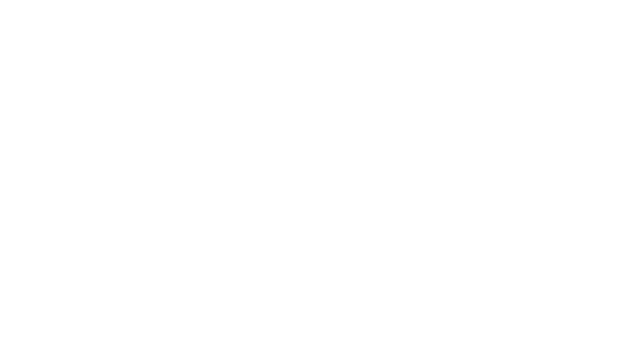
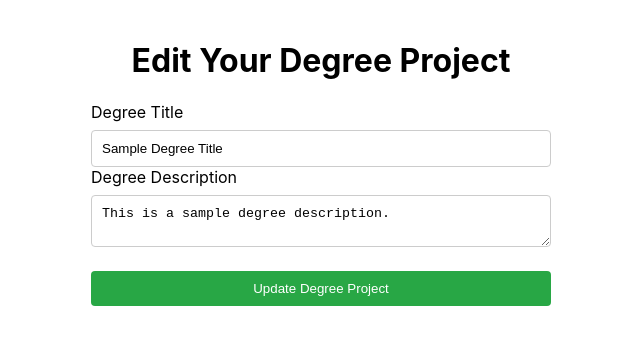
Before and after one commit to KirilChingarov/AcademiX-FrontEnd, a React (Create React App) app: page /edit-degree-project in a window 1280 px wide. Before the commit this address had no page. Shown: the top 344 px of the page, without its empty margins (319-959 px from the left). Built offline with nearby package versions, Linux system fonts and the light colour scheme.

Commit message:
Added page for editing the dedgree project

```diff
--- a/src/App.js
+++ b/src/App.js
@@ -1,6 +1,7 @@
 import { BrowserRouter, Routes, Route } from 'react-router-dom'
 import LoginPage from './pages/Login/LoginPage'
 import CreateDegreeProjectPage from './pages/CreateDegreeProject/CreateDegreeProjectPage'
+import EditDegreeProjectPage from './pages/EditDegreeProject/EditDegreeProjectPage'
 
 function App() {
   return (
@@ -12,6 +13,10 @@ function App() {
             path='/create-degree-project'
             element={<CreateDegreeProjectPage />}
           />
+          <Route
+            path='/edit-degree-project'
+            element={<EditDegreeProjectPage />}
+          />
         </Routes>
       </BrowserRouter>
     </div>
--- /dev/null
+++ b/src/pages/EditDegreeProject/EditDegreeProjectPage.css
@@ -0,0 +1,41 @@
+.degreeProjectEditForm {
+    margin: 0 auto;
+    max-width: 500px;
+    padding: 20px;
+  }
+
+  .degreeProjectEditForm h1 {
+    text-align: center;
+  }
+
+  .degreeProjectEditForm form {
+    display: flex;
+    flex-direction: column;
+  }
+
+  .degreeProjectEditForm label {
+    margin-bottom: 8px;
+  }
+
+  .degreeProjectEditForm input,
+  .degreeProjectEditForm textarea {
+    width: 100%;
+    padding: 10px;
+    margin-top: 8px;
+    border: 1px solid #ccc;
+    border-radius: 4px;
+  }
+
+  .degreeProjectEditForm .updateButton {
+    padding: 10px 20px;
+    cursor: pointer;
+    margin-top: 20px;
+    border: none;
+    border-radius: 4px;
+    background-color: #28a745; /* Different color for update button */
+    color: white;
+  }
+
+  .degreeProjectEditForm .updateButton:hover {
+    background-color: #218838;
+  }
--- /dev/null
+++ b/src/pages/EditDegreeProject/EditDegreeProjectPage.js
@@ -0,0 +1,61 @@
+import { useState, useEffect } from 'react'
+import './EditDegreeProjectPage.css'
+
+const EditDegreeProjectPage = ({ existingData }) => {
+  const [degreeTitle, setDegreeTitle] = useState('')
+  const [degreeDescription, setDegreeDescription] = useState('')
+
+  const fetchData = async () => {
+    const mockData = {
+      degreeTitle: 'Sample Degree Title',
+      degreeDescription: 'This is a sample degree description.',
+    }
+
+    return mockData
+  }
+
+  useEffect(() => {
+    fetchData().then((data) => {
+      setDegreeTitle(data.degreeTitle)
+      setDegreeDescription(data.degreeDescription)
+    })
+  }, [])
+
+  const handleSubmit = (event) => {
+    event.preventDefault()
+    console.log('Updated Degree Title:', degreeTitle)
+    console.log('Updated Degree Description:', degreeDescription)
+  }
+
+  return (
+    <div className='degreeProjectEditForm'>
+      <h1>Edit Your Degree Project</h1>
+      <form onSubmit={handleSubmit}>
+        <div className='formGroup'>
+          <label htmlFor='degreeTitle'>Degree Title</label>
+          <input
+            type='text'
+            id='degreeTitle'
+            className='formInput'
+            value={degreeTitle}
+            onChange={(e) => setDegreeTitle(e.target.value)}
+          />
+        </div>
+        <div className='formGroup'>
+          <label htmlFor='degreeDescription'>Degree Description</label>
+          <textarea
+            id='degreeDescription'
+            className='formInput'
+            value={degreeDescription}
+            onChange={(e) => setDegreeDescription(e.target.value)}
+          />
+        </div>
+        <button type='submit' className='updateButton'>
+          Update Degree Project
+        </button>
+      </form>
+    </div>
+  )
+}
+
+export default EditDegreeProjectPage
```
